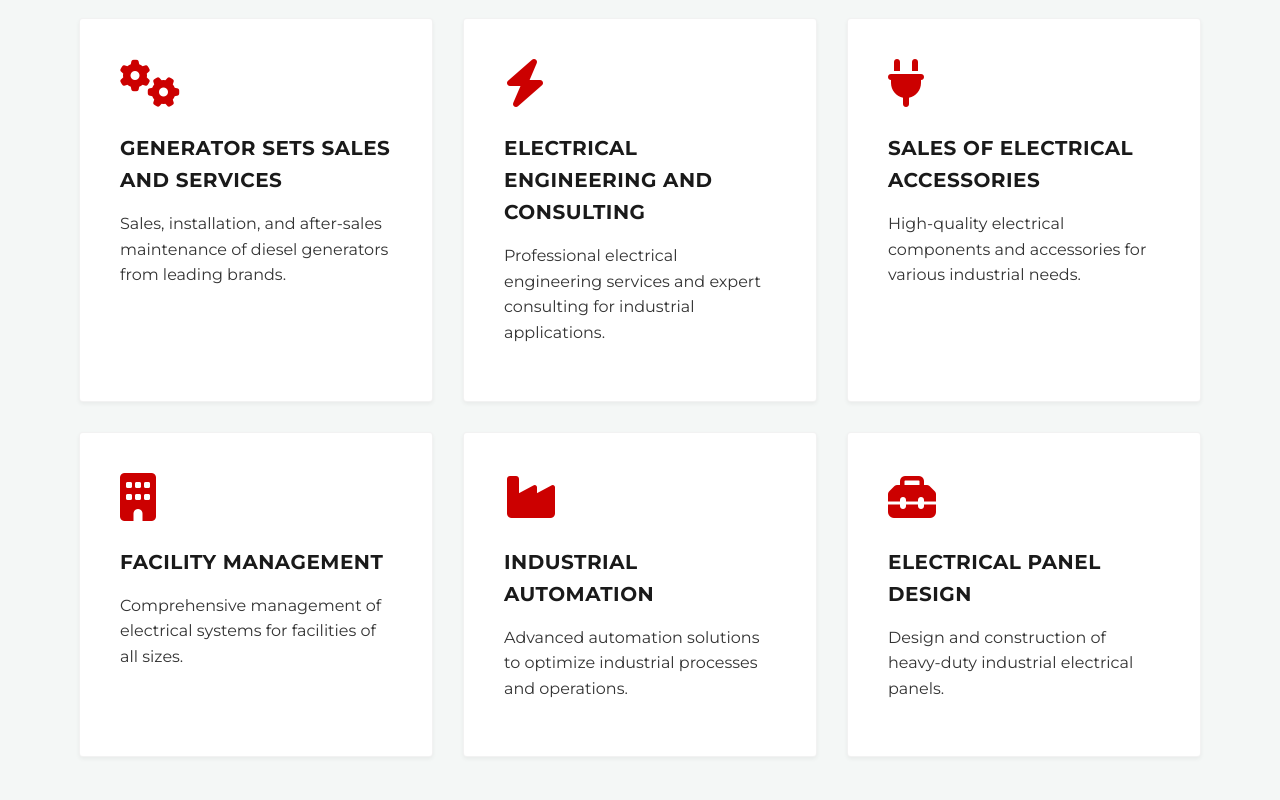
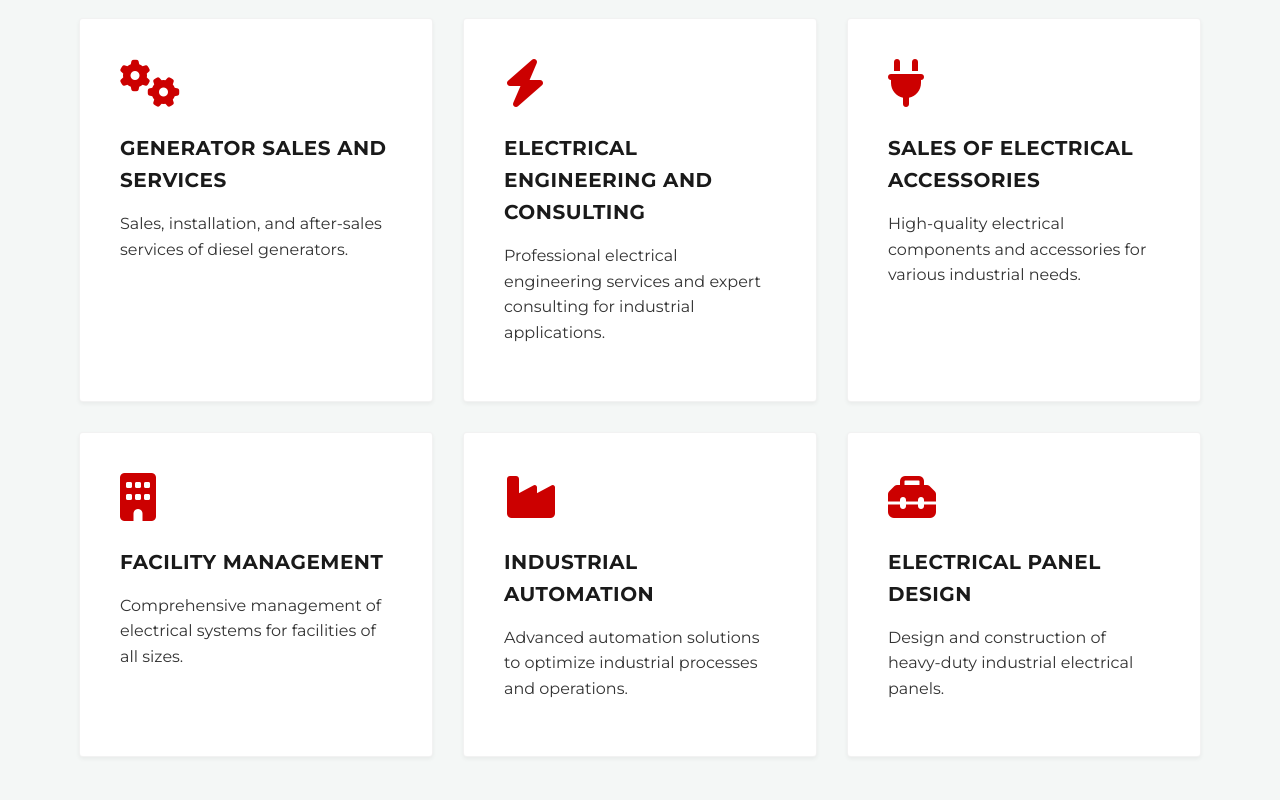
Before and after one commit to teckG/nanabpes, a plain HTML site: page index.html in a window 1280 px wide. Shown: the part 1938-2738 px from the top of the page. Drawn offline with Linux system fonts and the light colour scheme.

Commit message:
docs: simplify generator service heading and description.

```diff
--- a/index.html
+++ b/index.html
@@ -1271,8 +1271,8 @@
             <div class="services-grid">
                 <div class="service-card">
                     <i class="fas fa-cogs"></i>
-                    <h3>Generator Sets Sales and Services</h3>
-                    <p>Sales, installation, and after-sales maintenance of diesel generators from leading brands.</p>
+                    <h3>Generator Sales and Services</h3>
+                    <p>Sales, installation, and after-sales services of diesel generators.</p>
                 </div>
 
                 <div class="service-card">
```
